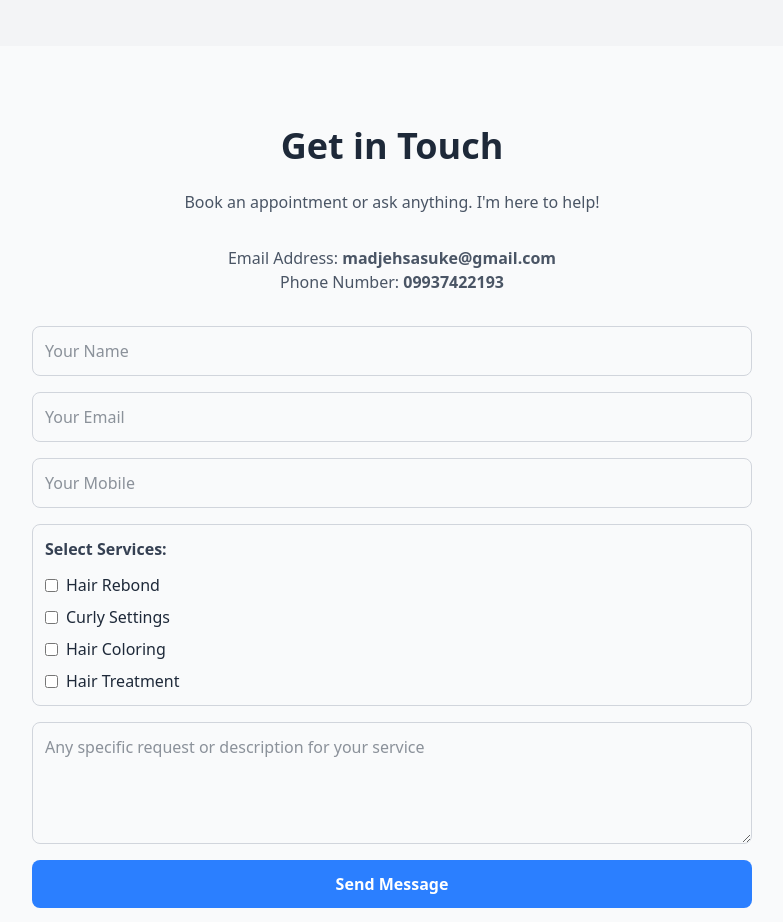
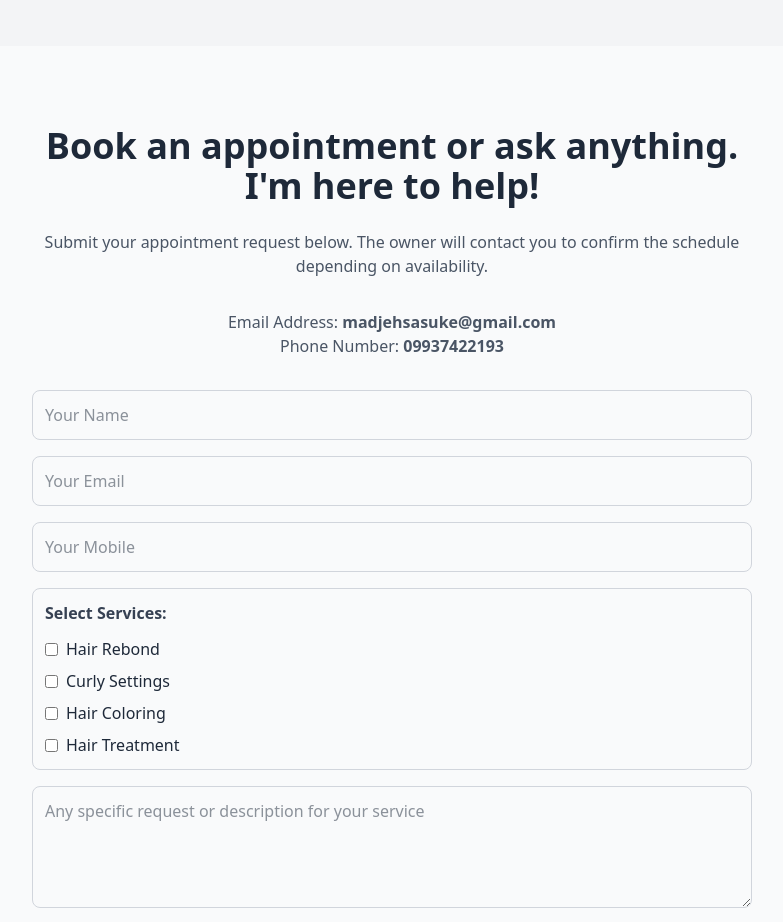
Before and after one commit to anghelusjr/sasuke-fukuhara, a React (Vite) app: page / in a window 1280 px wide. Shown: the part 4500-5422 px from the top of the page, without its empty margins (248-1031 px from the left). Built offline with nearby package versions, Linux system fonts and the light colour scheme; no server answers; the database is empty.

Commit message:
updated the form

```diff
--- a/src/pages/Contact.jsx
+++ b/src/pages/Contact.jsx
@@ -9,7 +9,7 @@ export default function Contact() {
 
     try {
       const response = await fetch(
-        "https://formspree.io/f/YOUR_FORMSPREE_ID",
+        "https://formspree.io/f/xvzwgblj",
         {
           method: "POST",
           headers: {
@@ -33,9 +33,10 @@ export default function Contact() {
   return (
     <section className="bg-gray-50 py-20" id="contact">
       <div className="max-w-3xl mx-auto px-6 text-center">
-        <h2 className="text-3xl md:text-4xl font-bold mb-6">Get in Touch</h2>
+        <h2 className="text-3xl md:text-4xl font-bold mb-6"> Book an appointment or ask anything. I'm here to help!</h2>
         <p className="text-gray-600 mb-8">
-          Book an appointment or ask anything. I'm here to help!
+          Submit your appointment request below. The owner will contact you to
+          confirm the schedule depending on availability.
         </p>
         <p className="text-gray-600 mb-8">
           Email Address: <strong>madjehsasuke@gmail.com</strong>
@@ -44,6 +45,9 @@ export default function Contact() {
         </p>
 
         <form className="flex flex-col gap-4" onSubmit={handleSubmit}>
+
+          <input type="hidden" name="_subject" value="New Appointment Request" />
+
           <input
             type="text"
             placeholder="Your Name"
@@ -70,19 +74,22 @@ export default function Contact() {
           <div className="flex flex-col items-start gap-2 p-3 border border-gray-300 rounded-lg">
             <p className="font-semibold text-gray-700 mb-1">Select Services:</p>
             <label className="flex items-center gap-2">
-              <input type="checkbox" name="services" value="Hair Rebond" />
+              <input type="checkbox" name="services[]" value="Hair Rebond" />
               Hair Rebond
             </label>
+
             <label className="flex items-center gap-2">
-              <input type="checkbox" name="services" value="Curly Settings" />
+              <input type="checkbox" name="services[]" value="Curly Settings" />
               Curly Settings
             </label>
+
             <label className="flex items-center gap-2">
-              <input type="checkbox" name="services" value="Hair Coloring" />
+              <input type="checkbox" name="services[]" value="Hair Coloring" />
               Hair Coloring
             </label>
+
             <label className="flex items-center gap-2">
-              <input type="checkbox" name="services" value="Hair Treatment" />
+              <input type="checkbox" name="services[]" value="Hair Treatment" />
               Hair Treatment
             </label>
           </div>
```
